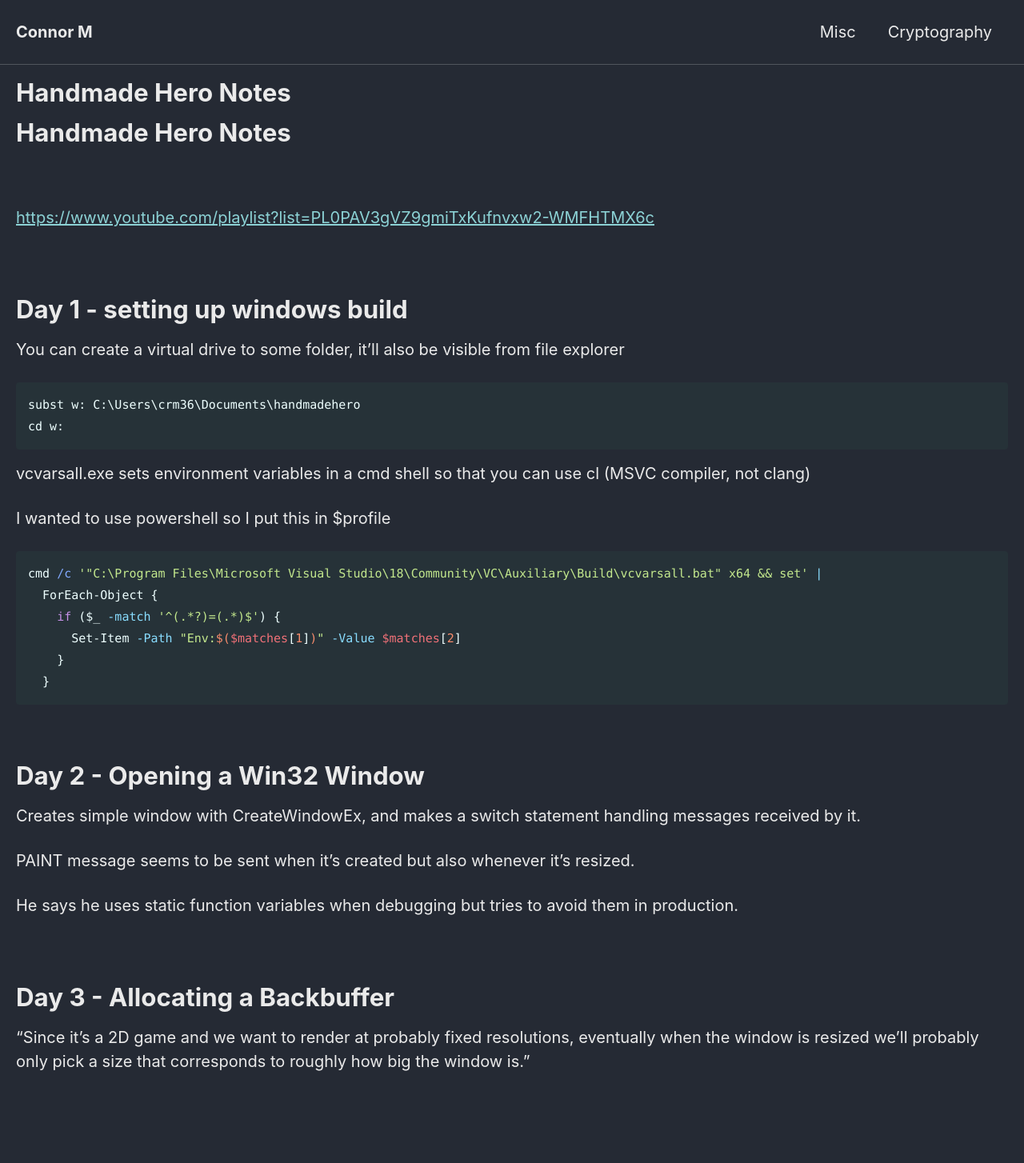
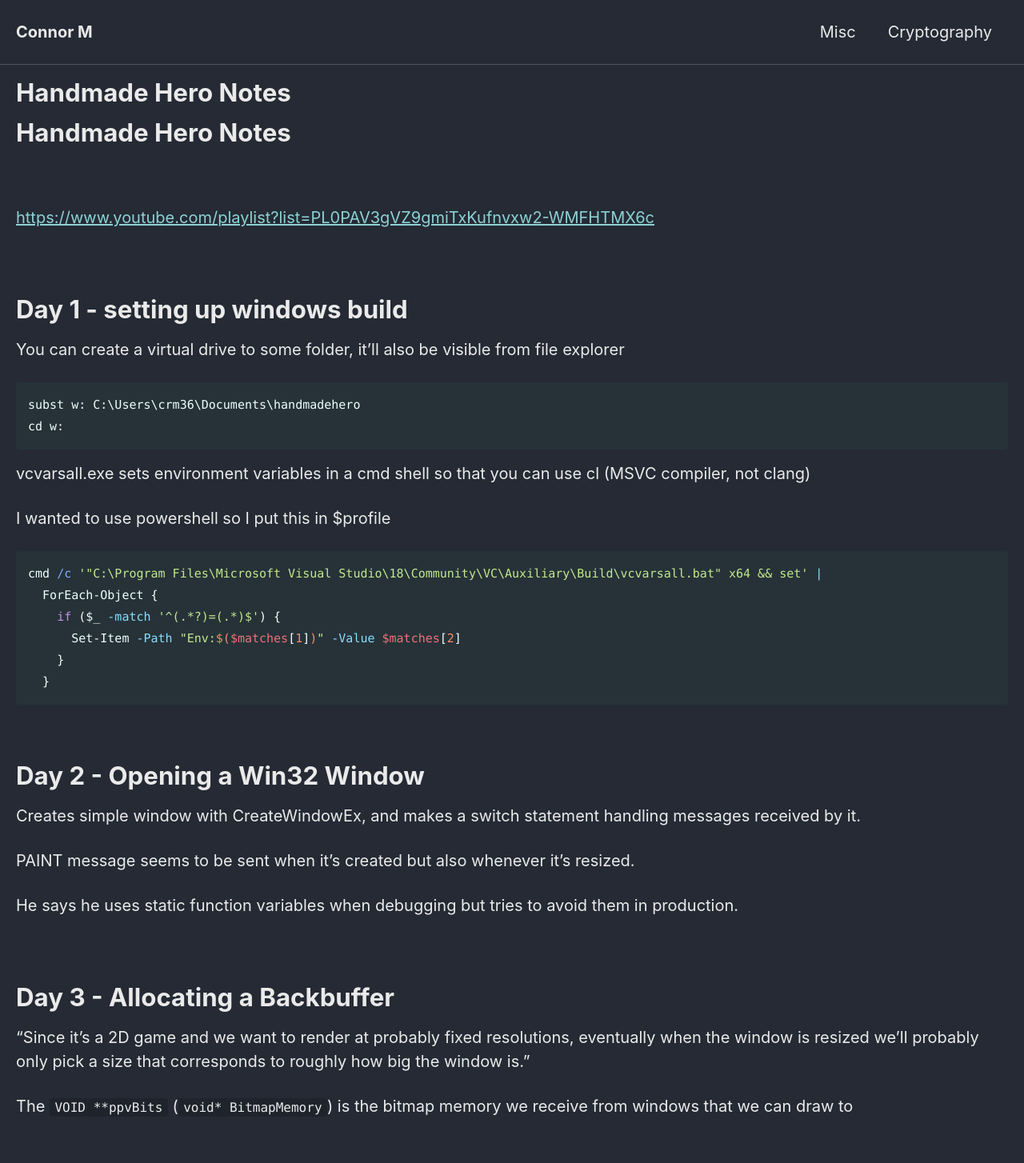
Before and after one commit to Connor-McCartney/Connor-McCartney.github.io, a Jekyll site: the page built from _pages/misc/HandmadeHeroNotes.md, in a window 1280 px wide. Shown: the whole page at 80% size. Built offline with Jekyll 4.4.1, drawn with Linux system fonts in a browser that asks for light colours; cached includes are drawn as plain includes; our own code applies the rules of GitHub Pages for plain Markdown files; before the commit the page ends 1398 px from its top, so only the background shows below that.

Commit message:
Update HandmadeHeroNotes.md

```diff
--- a/_pages/misc/HandmadeHeroNotes.md
+++ b/_pages/misc/HandmadeHeroNotes.md
@@ -55,3 +55,6 @@ He says he uses static function variables when debugging but tries to avoid them
 
 
 "Since it's a 2D game and we want to render at probably fixed resolutions, eventually when the window is resized we'll probably only pick a size that corresponds to roughly how big the window is."
+
+
+The `VOID **ppvBits` (`void* BitmapMemory`) is the bitmap memory we receive from windows that we can draw to
```
